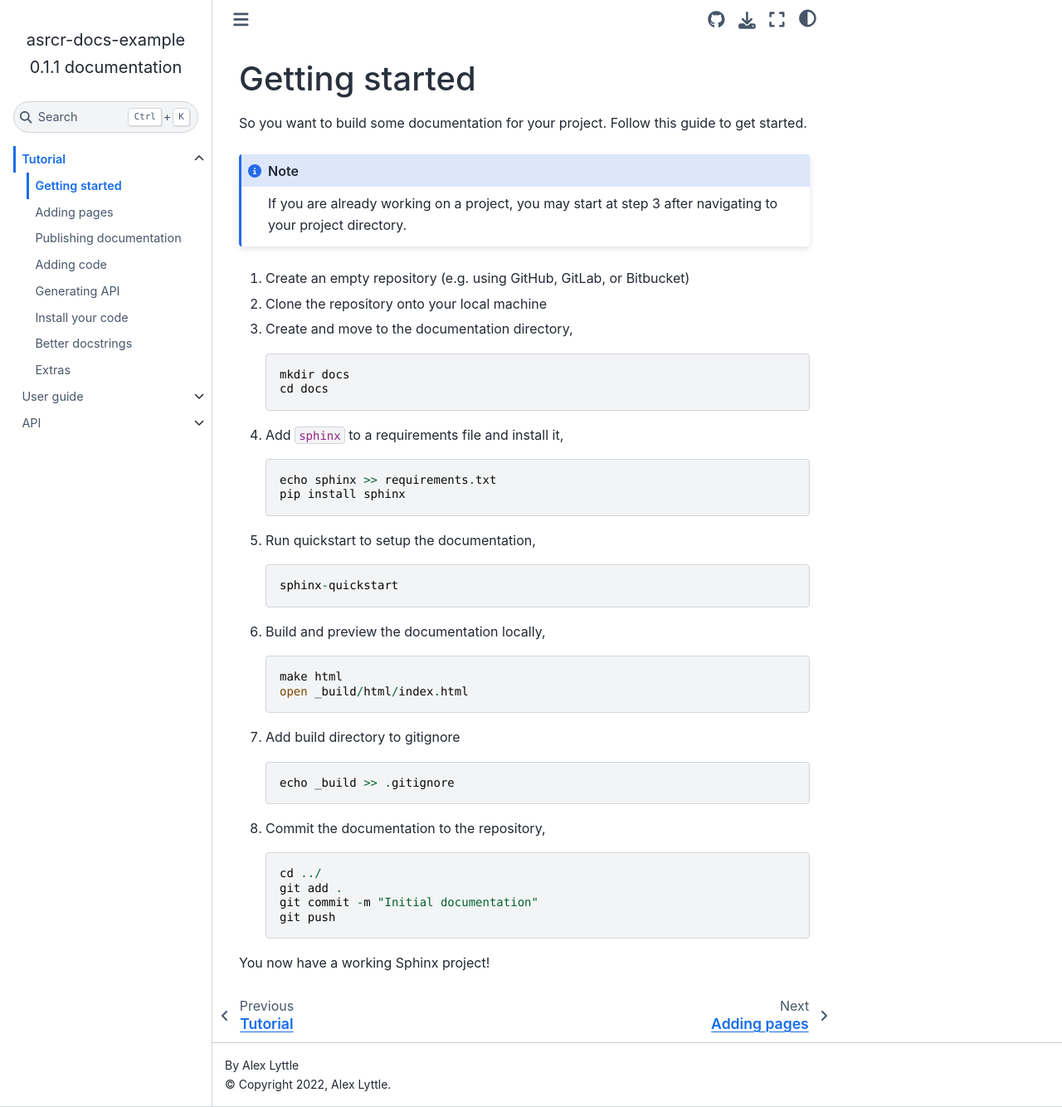
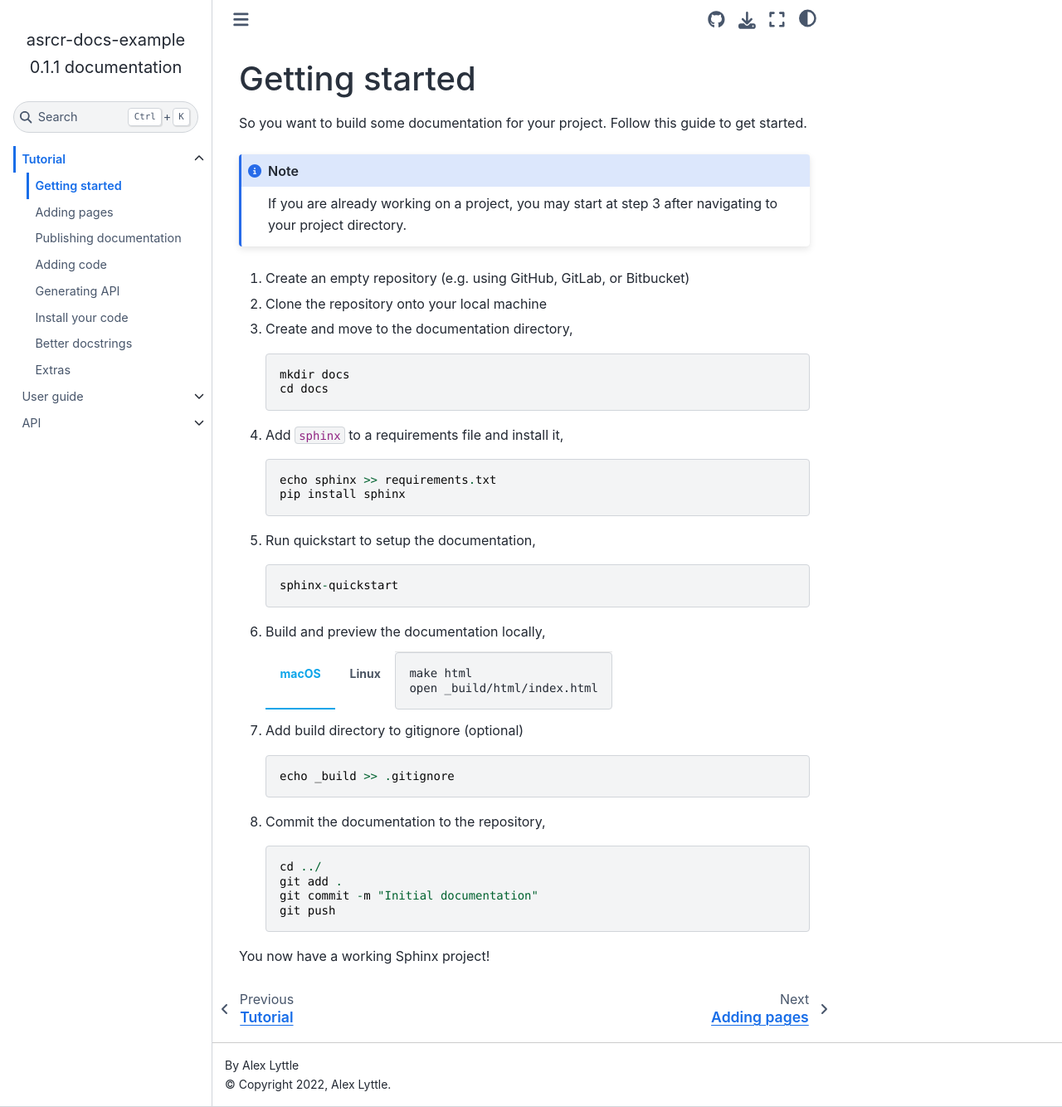
Before and after one commit to alexlyttle/asrcr-docs-example, a Sphinx documentation site: the page built from docs/tutorial/getting-started.rst, in a window 1280 px wide and 1334 px high. Shown: the whole window at 83% size. Built offline with Sphinx 7.4.7 and the Sphinx Book theme 1.1.4, drawn with Linux system fonts in a browser that asks for light colours.

Commit message:
Add Linux command to open file in application

```diff
--- a/docs/tutorial/getting-started.rst
+++ b/docs/tutorial/getting-started.rst
@@ -35,12 +35,21 @@
 
 6. Build and preview the documentation locally,
 
-   .. code-block::
+   .. tab:: macOS
 
-      make html
-      open _build/html/index.html
+      .. code-block:: bash
 
-7. Add build directory to gitignore
+         make html
+         open _build/html/index.html
+
+   .. tab:: Linux
+
+      .. code-block:: bash
+
+         make html
+         xdg-open _build/html/index.html
+
+7. Add build directory to gitignore (optional)
 
    .. code-block::
 
```
